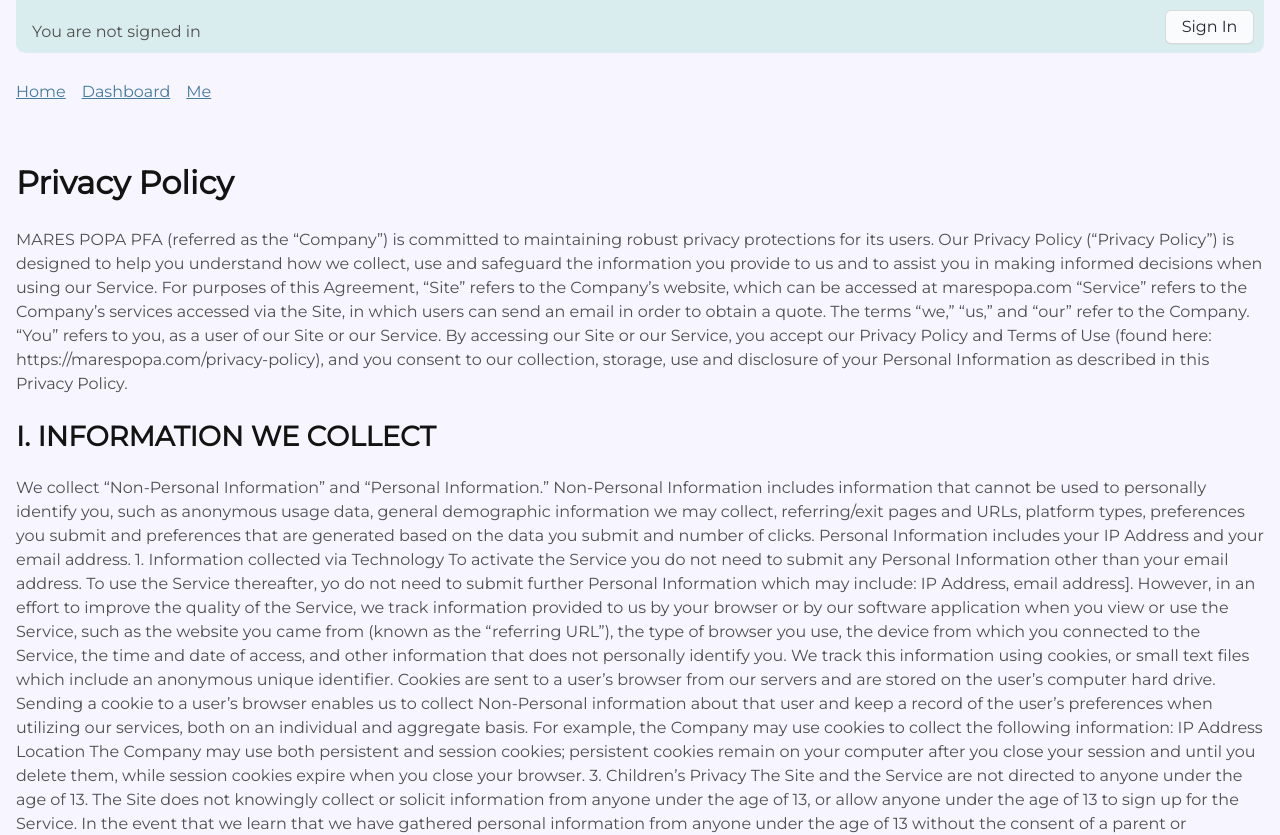
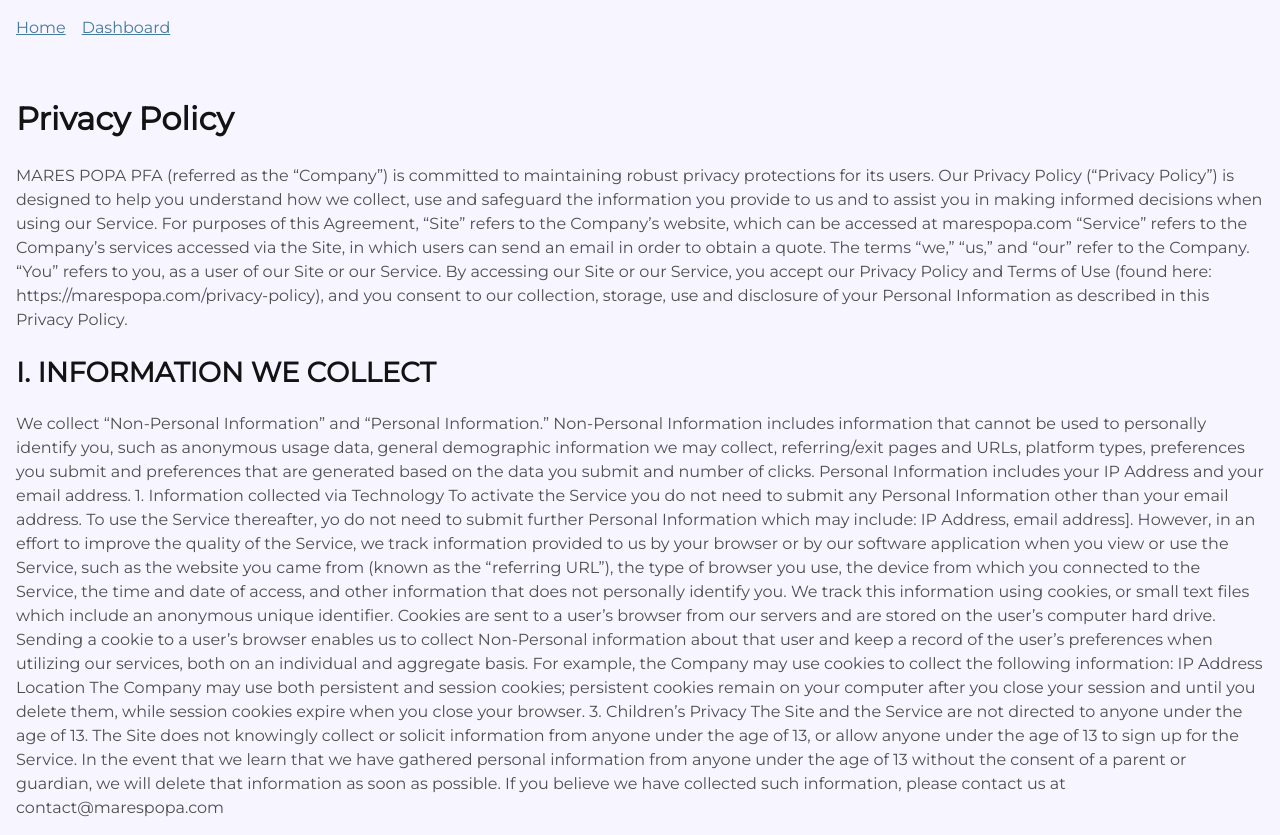
Before and after one commit to marespopa/hermesnote, a Next.js app in the folder client/: page /policy in a window 1280 px wide. Shown: the top 835 px of the page. Built offline with nearby package versions, Linux system fonts and the light colour scheme; no server answers.

Commit message:
feat: remove auth

```diff
--- a/client/components/Header/AuthStatus/AuthStatus.component.tsx
+++ /dev/null
@@ -1,56 +0,0 @@
-import { useRouter } from "next/router";
-import styles from "./AuthStatus.module.scss";
-import { signIn, signOut, useSession } from "next-auth/react";
-import Button from "@/components/Forms/Button";
-
-const AuthStatus = () => {
-  const router = useRouter();
-
-  const { data: session, status } = useSession();
-  const isLoading = status === "loading";
-
-  function goToSignIn() {
-    router.push(`/api/auth/signin`);
-  }
-
-  return (
-    <div className={styles.signedInStatus}>
-      <div
-        className={`nojs-show ${
-          !session && isLoading ? styles.loading : styles.loaded
-        }`}
-      >
-        {!session && (
-          <>
-            <span className={styles.notSignedInText}>
-              You are not signed in
-            </span>
-            <div className={styles.headerBtn}>
-              <Button handleClick={() => goToSignIn()} label="Sign In"></Button>
-            </div>
-          </>
-        )}
-        {session?.user && (
-          <>
-            {session.user.image && (
-              <span
-                style={{ backgroundImage: `url('${session.user.image}')` }}
-                className={styles.avatar}
-              />
-            )}
-            <span className={styles.signedInText}>
-              <small>Signed in as</small>
-              <br />
-              <strong>{session.user.email ?? session.user.name}</strong>
-            </span>
-            <div className={styles.headerBtn}>
-              <Button handleClick={() => signOut()} label="Sign out"></Button>
-            </div>
-          </>
-        )}
-      </div>
-    </div>
-  );
-};
-
-export default AuthStatus;
--- a/client/components/Header/AuthStatus/AuthStatus.module.scss
+++ /dev/null
@@ -1,60 +0,0 @@
-.signedInStatus {
-  display: block;
-  min-height: 4rem;
-  width: 100%;
-}
-
-.loading,
-.loaded {
-  position: relative;
-  top: 0;
-  opacity: 1;
-  overflow: hidden;
-  border-radius: 0 0 0.6rem 0.6rem;
-  padding: 0.6rem 1rem;
-  margin: 0;
-  background-color: var(--primary-shade-color);
-  transition: all 0.2s ease-in;
-}
-
-.loading {
-  top: -2rem;
-  opacity: 0;
-}
-
-.signedInText,
-.notSignedInText {
-  position: absolute;
-  padding-top: 0.8rem;
-  left: 1rem;
-  right: 6.5rem;
-  white-space: nowrap;
-  text-overflow: ellipsis;
-  overflow: hidden;
-  display: inherit;
-  z-index: 1;
-  line-height: 1.3rem;
-}
-
-.signedInText {
-  padding-top: 0;
-  left: 4.6rem;
-}
-
-.avatar {
-  border-radius: 2rem;
-  float: left;
-  height: 2.8rem;
-  width: 2.8rem;
-  background-color: white;
-  background-size: cover;
-  background-repeat: no-repeat;
-}
-
-.headerBtn {
-  float: right;
-  margin-right: -0.4rem;
-  font-weight: 500;
-  position: relative;
-  z-index: 10;
-}
--- a/client/components/Header/AuthStatus/index.tsx
+++ /dev/null
@@ -1,3 +0,0 @@
-import AuthStatus from "./AuthStatus.component";
-
-export default AuthStatus;
--- a/client/components/Header/Header.component.tsx
+++ b/client/components/Header/Header.component.tsx
@@ -1,6 +1,5 @@
 import Link from "next/link";
 import styles from "./Header.module.scss";
-import AuthStatus from "./AuthStatus";
 
 // The approach used in this component shows how to build a sign in and sign out
 // component that works on pages which support both client and server side
@@ -11,7 +10,6 @@ export default function Header() {
       <noscript>
         <style>{`.nojs-show { opacity: 1; top: 0; }`}</style>
       </noscript>
-      <AuthStatus />
       <nav>
         <ul className={styles.navItems}>
           <li className={styles.navItem}>
@@ -20,9 +18,6 @@ export default function Header() {
           <li className={styles.navItem}>
             <Link href="/dashboard">Dashboard</Link>
           </li>
-          <li className={styles.navItem}>
-            <Link href="/me">Me</Link>
-          </li>
         </ul>
       </nav>
     </header>
--- a/client/next.config.js
+++ b/client/next.config.js
@@ -6,12 +6,4 @@ module.exports = {
     });
     return config;
   },
-  images: {
-    remotePatterns: [
-      {
-        protocol: "https",
-        hostname: "avatars.githubusercontent.com",
-      },
-    ],
-  },
 };
--- a/client/package.json
+++ b/client/package.json
@@ -17,7 +17,6 @@
     "gray-matter": "^4.0.3",
     "jspdf": "^2.5.1",
     "next": "canary",
-    "next-auth": "latest",
     "nodemailer": "^6",
     "postcss": "^8.4.21",
     "raw-loader": "^4.0.2",
--- a/client/pages/_app.tsx
+++ b/client/pages/_app.tsx
@@ -1,19 +1,6 @@
-import { SessionProvider } from "next-auth/react";
-import type { AppProps } from "next/app";
+import { AppProps } from "next/app";
 import "../styles/global.scss";
-import { Session } from "next-auth/core/types";
 
-// Use of the <SessionProvider> is mandatory to allow components that call
-// `useSession()` anywhere in your application to access the `session` object.
-export default function App({
-  Component,
-  pageProps: { session, ...pageProps },
-}: AppProps<{
-  session: Session;
-}>) {
-  return (
-    <SessionProvider session={session}>
-      <Component {...pageProps} />
-    </SessionProvider>
-  );
+export default function App({ Component, pageProps }: AppProps) {
+  return <Component {...pageProps} />;
 }
```
Also changed, not shown: client/components/access-denied.tsx (deleted, +0 -14 lines), client/components/dashboard/DashboardPage.tsx (+2 -7 lines), client/pages/api/auth/[...nextauth].ts (deleted, +0 -16 lines), client/pages/me.tsx (deleted, +0 -33 lines).
